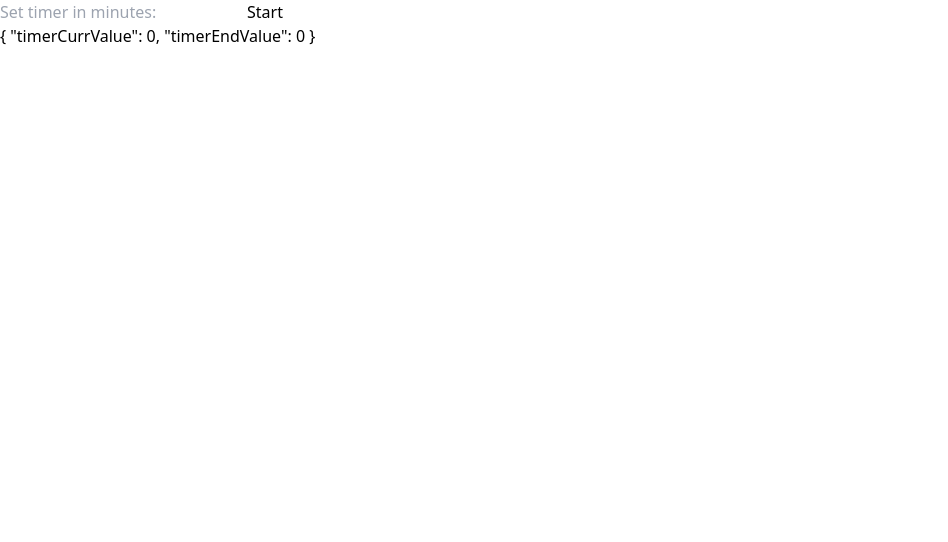
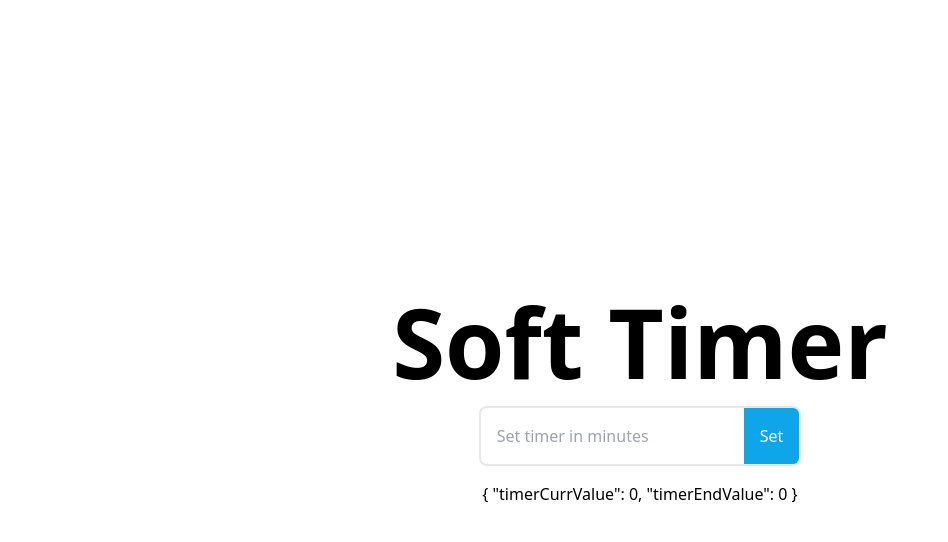
Before and after one commit to vincentktieu101/soft-timer, a Next.js app: page / in a window 1280 px wide. Shown: the top 542 px of the page, without its empty margins (0-948 px from the left). Built offline with nearby package versions, Linux system fonts and the light colour scheme.

Commit message:
add styling

```diff
--- a/src/app/components/Form.tsx
+++ b/src/app/components/TimerForm.tsx
@@ -1,10 +1,10 @@
 import React, { useState } from "react";
 
-interface FormProps {
+interface TimerFormProps {
   startTimer: (timer: number) => void;
 }
 
-export const Form = ({ startTimer }: FormProps) => {
+export const TimerForm = ({ startTimer }: TimerFormProps) => {
   const [endTimerField, setEndTimerField] = useState("");
 
   const handleEnter = (e: React.MouseEvent<HTMLElement>) => {
@@ -19,13 +19,19 @@ export const Form = ({ startTimer }: FormProps) => {
   };
 
   return (
-    <form className="flex gap-4">
+    <form className="flex border-2 rounded-lg mb-4 overflow-hidden">
       <input
-        placeholder="Set timer in minutes:"
+        className="p-4 text-black rounded-l-lg"
+        placeholder="Set timer in minutes"
         value={endTimerField}
         onChange={(e) => setEndTimerField(e.target.value)}
       />
-      <button onClick={handleEnter}>Start</button>
+      <button
+        onClick={handleEnter}
+        className="bg-sky-500 hover:bg-sky-600 w-full h-full p-4 ease-in-out transition transition-75 text-white"
+      >
+        Set
+      </button>
     </form>
   );
 };
--- a/src/app/page.tsx
+++ b/src/app/page.tsx
@@ -2,7 +2,7 @@
 
 import React, { useEffect, useState } from "react";
 
-import { Form } from "./components/Form";
+import { TimerForm } from "./components/TimerForm";
 
 export default function Home() {
   const [startTime, setStartTime] = useState<Date>();
@@ -26,7 +26,7 @@ export default function Home() {
   const startTimer = (timerCurrValue: number) => {
     setTimerEndValue(timerCurrValue);
     setStartTime(new Date());
-    setTimer(0);
+    setTimer(59);
   };
 
   const formattedTimer = [
@@ -48,19 +48,24 @@ export default function Home() {
 
   return (
     <div
-      className={`w-full h-full ${
-        isTimeUp && timerEndValue ? "bg-blue-300" : ""
+      className={`w-full h-full flex justify-center items-center flex-col ease-in-out transition transition-75 ${
+        isTimeUp && timerEndValue ? "bg-black text-white" : ""
       }`}
     >
       {startTime && endTime ? (
         <>
-          <div>Start - {startTime.toLocaleTimeString()}</div>
-          <div>End - {endTime.toLocaleTimeString()}</div>
-          <div>{formattedTimer.join(":")}</div>
-          <Form startTimer={startTimer} />
+          <div className="text-sm">
+            Start - {startTime.toLocaleTimeString()}
+          </div>
+          <div className="text-sm">End - {endTime.toLocaleTimeString()}</div>
+          <div className="text-8xl mb-4">{formattedTimer.join(":")}</div>
+          <TimerForm startTimer={startTimer} />
         </>
       ) : (
-        <Form startTimer={startTimer} />
+        <>
+          <div className="text-8xl mb-4 font-bold">Soft Timer</div>
+          <TimerForm startTimer={startTimer} />
+        </>
       )}
       {JSON.stringify(debugArray, null, 2)}
     </div>
```
